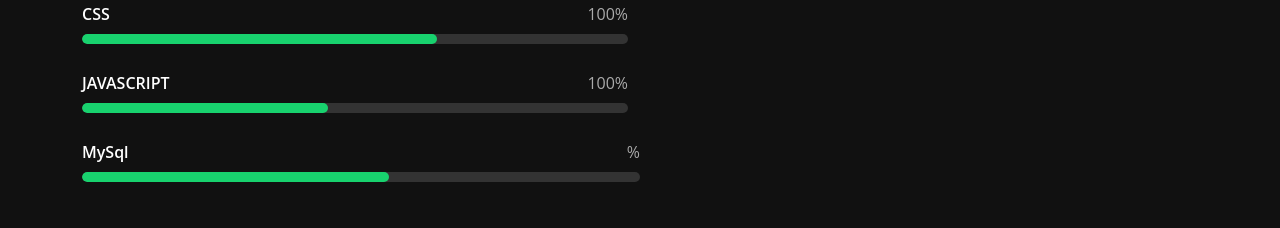
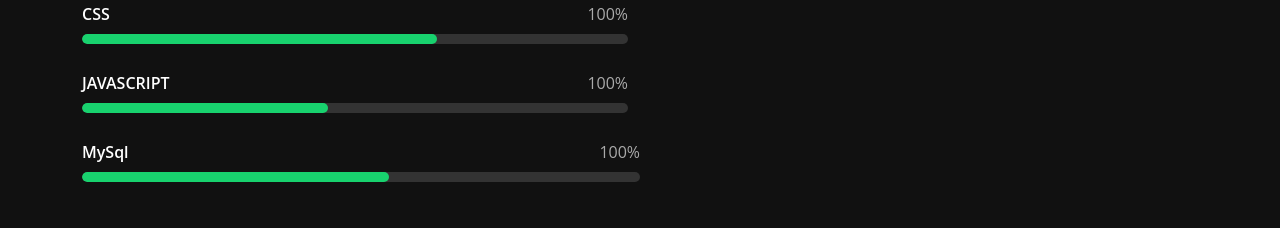
Before and after one commit to EdierMoyano/Hoja-de-vida, a React (Vite) app: page /about in a window 1280 px wide. Shown: the part 3300-3528 px from the top of the page. Built offline with nearby package versions, Linux system fonts and the light colour scheme.

Commit message:
Update habilidades-section.jsx

```diff
--- a/src/components/habilidades-section.jsx
+++ b/src/components/habilidades-section.jsx
@@ -86,7 +86,7 @@ const HabilidadesSection = () => {
           <div className="skill-item">
             <div className="skill-info">
               <span className="skill-name">MySql</span>
-              <span className="skill-percentage">%</span>
+              <span className="skill-percentage">100%</span>
             </div>
             <div className="progress">
               <div
```
